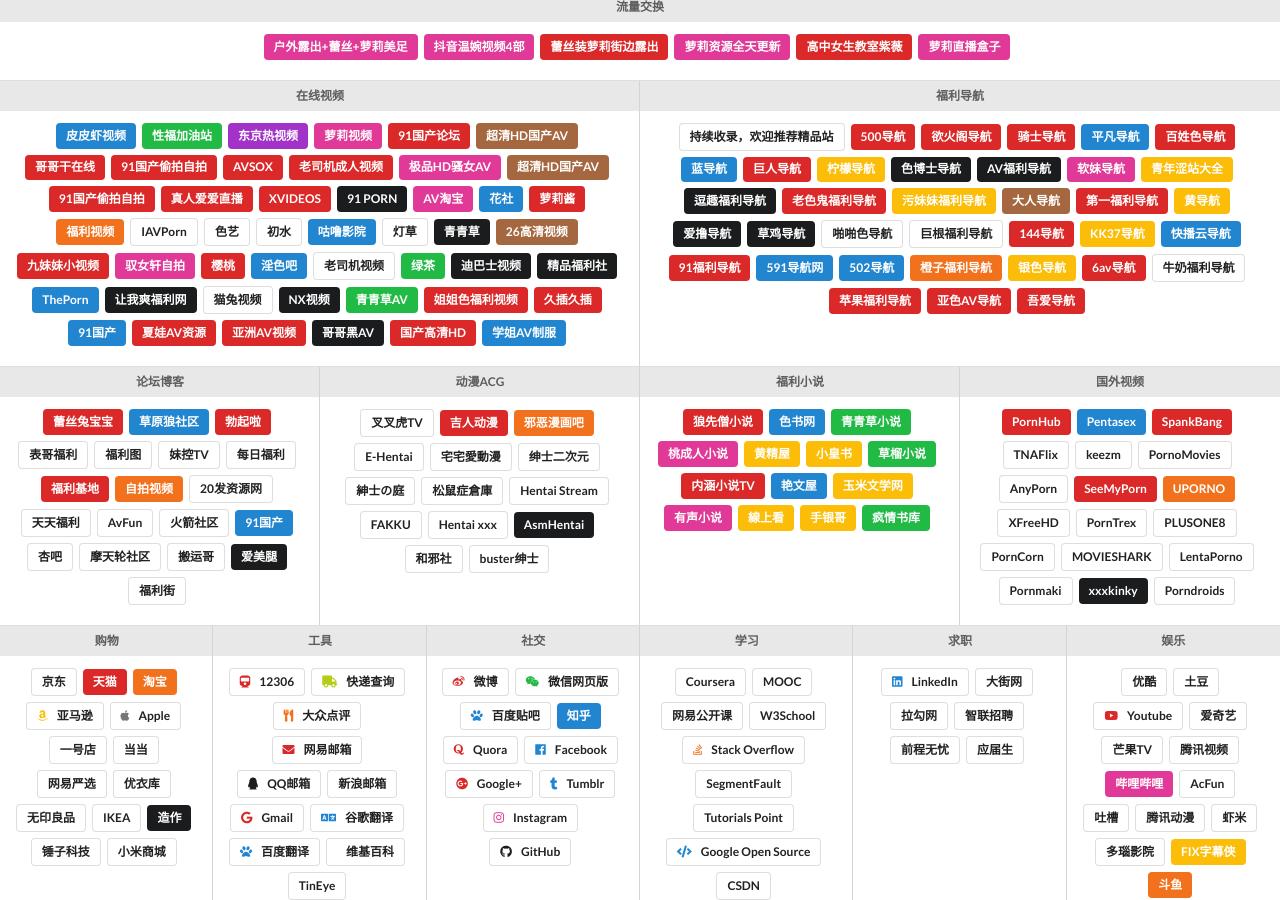
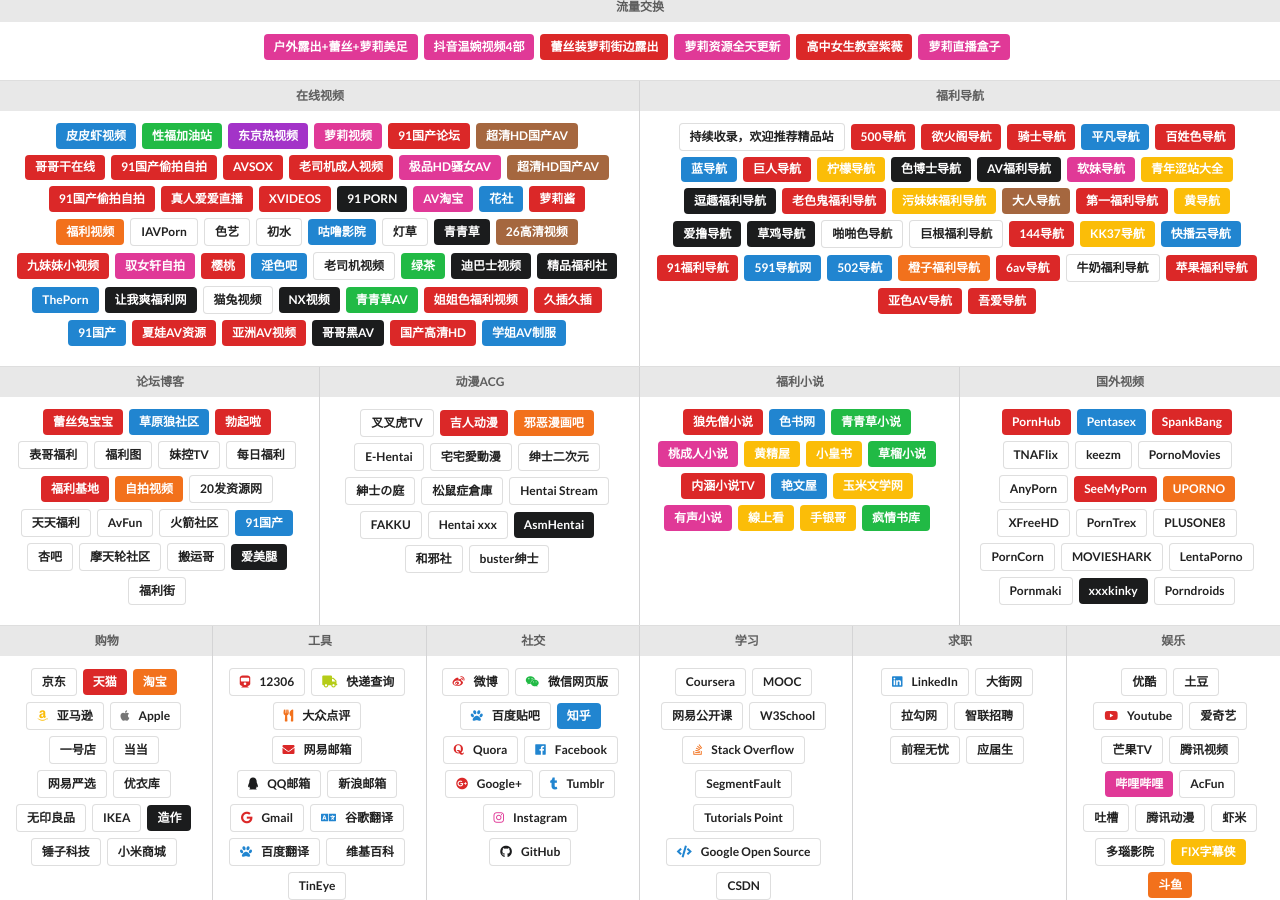
Before and after one commit to boboyang1/xxfldh, a Jekyll site: the page built from index.html, in a window 1280 px wide and 900 px high, scrolled down 1115 px. Built offline with Jekyll 4.4.1, drawn with Linux system fonts in a browser that asks for light colours; comment, search, counter and statistics services are not loaded.

Commit message:
Update links.yml

```diff
--- a/_data/links.yml
+++ b/_data/links.yml
@@ -487,10 +487,6 @@
       style: orange
       url: http://www.chengzidh.com/?xxfldh
 
-    - name: 银色导航
-      style: yellow
-      url: http://www.yinuuu.pw/?xxfldh
-
     - name: 6av导航
       style: red
       url: http://www.6avdh.com/?xxfldh
@@ -503,7 +499,7 @@
       style: red
       url: https://www.pgfldh.com
 
-    - name:  亚色AV导航
+    - name: 亚色AV导航
       style: red
       url: http://yaseavdh.com/?xxfldhcom
 
```
